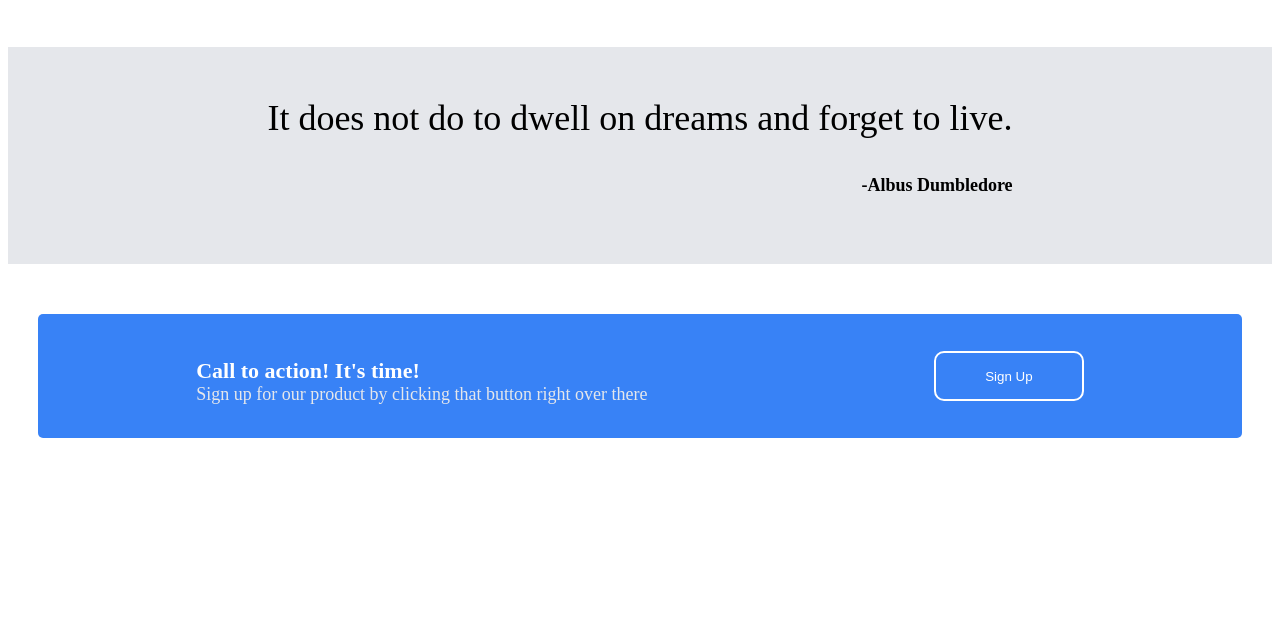
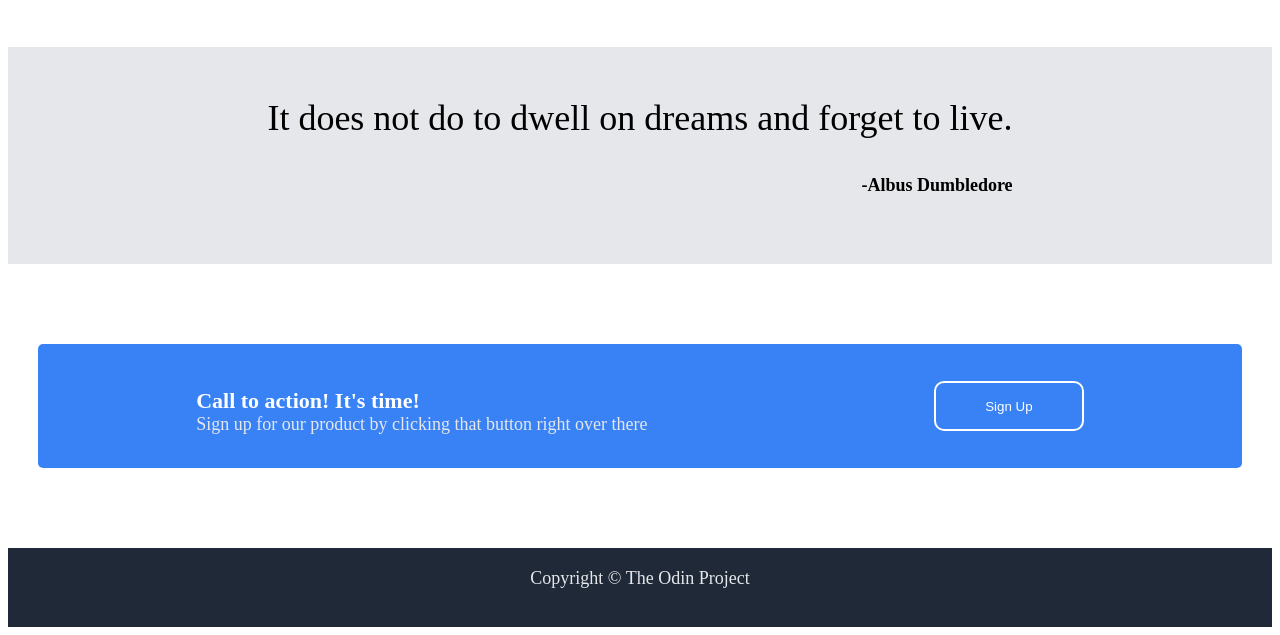
Before and after one commit to allenjj98/landing-page, a plain HTML site: page index.html in a window 1280 px wide. Shown: the part 683-1318 px from the top of the page. Before the commit the page ends 1151 px from the top, so only its background shows below. Drawn offline with Linux system fonts and the light colour scheme.

Commit message:
Add and style page footer

```diff
--- a/index.html
+++ b/index.html
@@ -56,5 +56,8 @@
             </div>
             <button id="register-button">Sign Up</button>
         </div>
+        <div class="footer">
+            <p>Copyright © The Odin Project</p>
+        </div>
     </body>
 </html>
--- a/style.css
+++ b/style.css
@@ -1,3 +1,9 @@
+body {
+    display: flex;
+    flex-direction: column;
+    flex-grow: 1;
+}
+
 ul {
     list-style-type: none;
     display: flex;
@@ -48,7 +54,7 @@ h2 {
     font-size: 24px;
 }
 
-.hero-container {
+.hero-container, .footer {
     background-color: #1F2937;
 }
 
@@ -126,3 +132,13 @@ h4 {
     border-style: solid;
     border-color: white;
 }
+
+
+.footer {
+    padding: 20px;
+    display: flex;
+    justify-content: center;
+    align-items: center;
+    margin-top: 50px ;
+
+}
```
